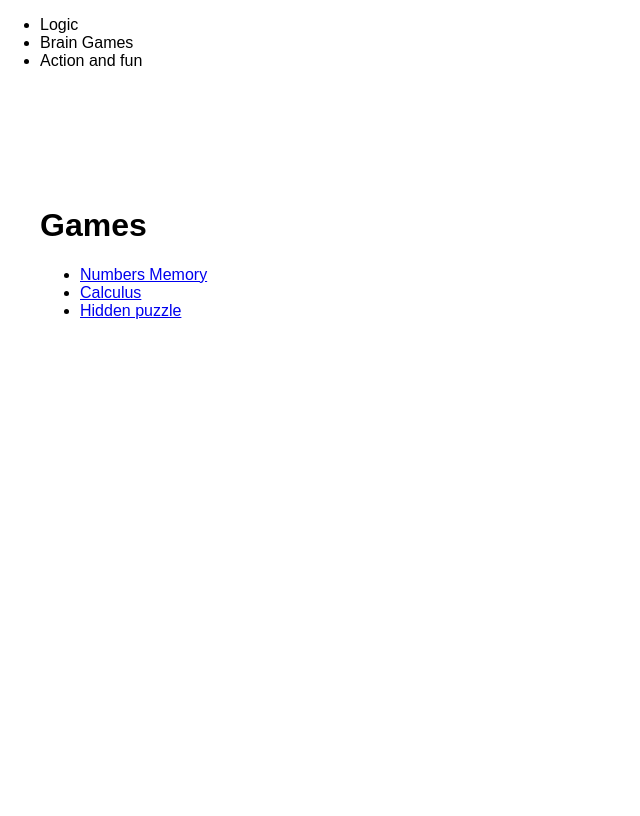
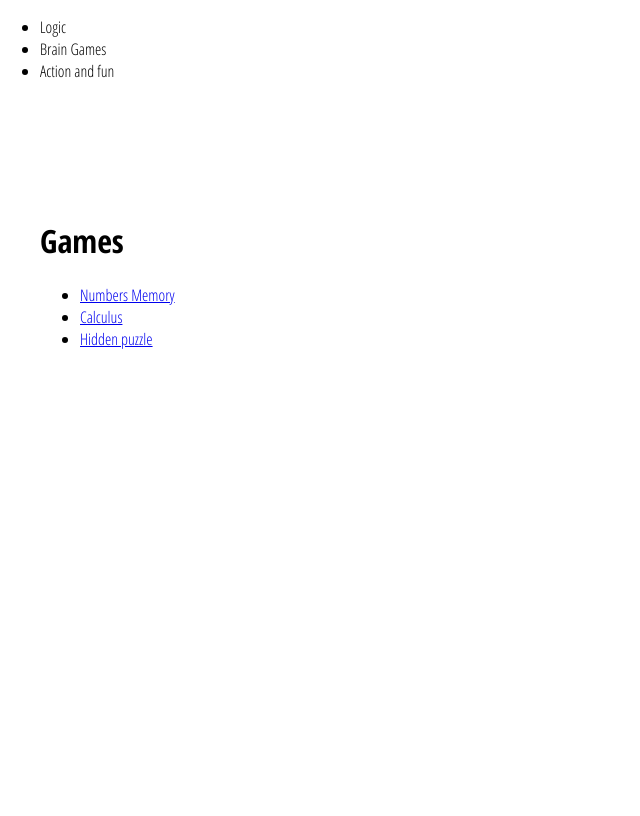
Before and after one commit to luisrita/games, a Rails app: page / in a window 1280 px wide. Shown: the whole page, without its empty margins (0-640 px from the left). Run offline with Rails 7, Linux system fonts and the light colour scheme; style sheets or scripts are compiled from the project's sources; some libraries are stand-ins or nearby versions.

Commit message:
change body font

```diff
--- a/app/assets/stylesheets/ui/base/_page.scss
+++ b/app/assets/stylesheets/ui/base/_page.scss
@@ -5,7 +5,7 @@ html, body {
   height: 100%;
   margin: 0;
   padding: 0;
-  font-family: sans-serif;
+  font-family: 'Open Sans Condensed', sans-serif;
 }
 
 .container {
```
